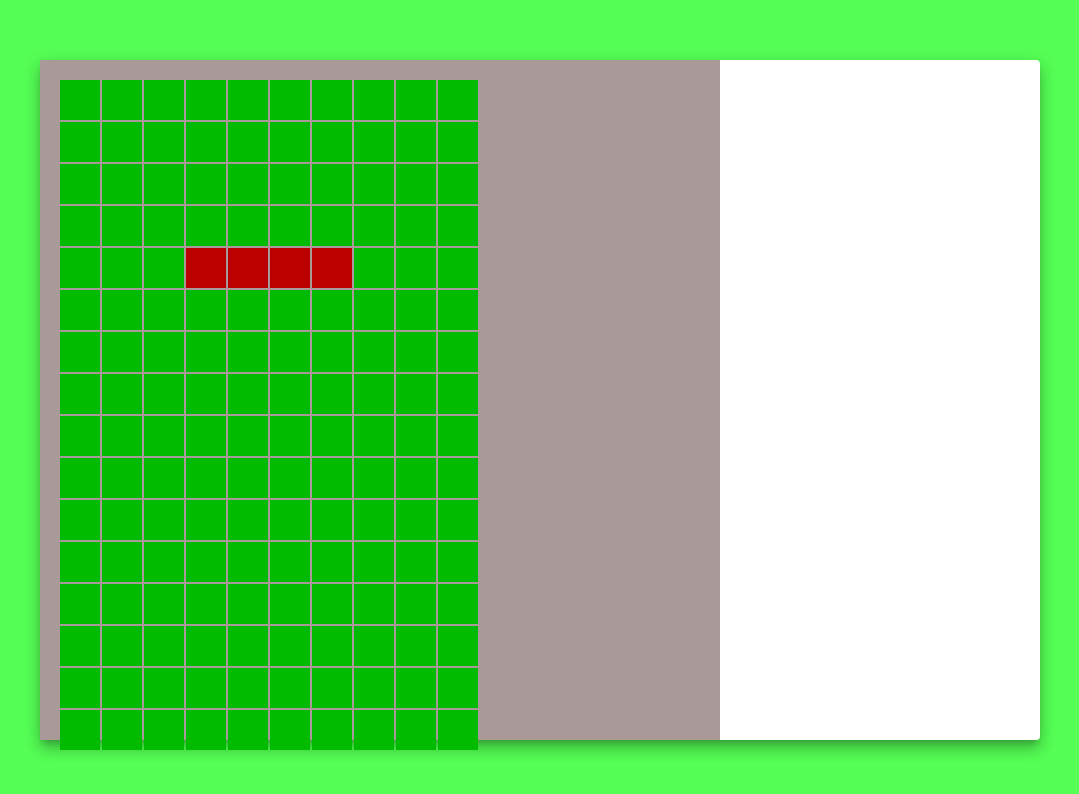
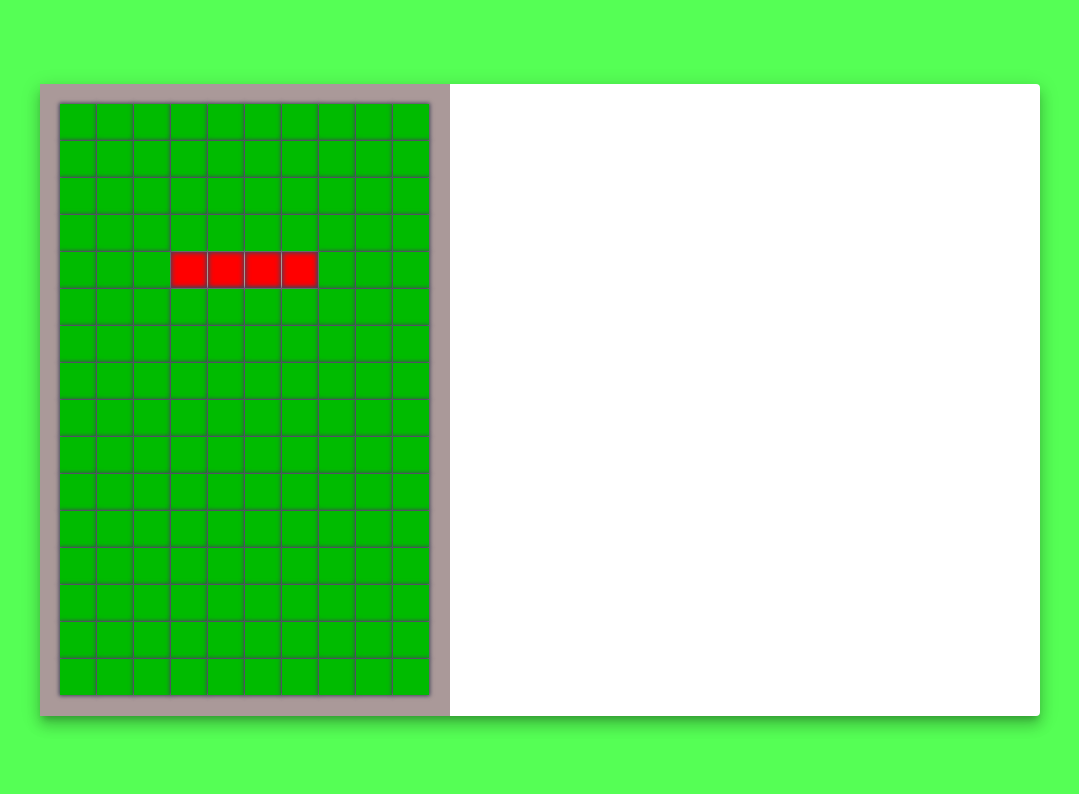
Before and after one commit to DdkM-Git/Tetris-Game, a React (Create React App) app: page / in a window 1280 px wide. Shown: the top 794 px of the page, without its empty margins (100-1179 px from the left). Built offline with nearby package versions, Linux system fonts and the light colour scheme.

Commit message:
stylowanie okna

```diff
--- a/src/App.tsx
+++ b/src/App.tsx
@@ -1,24 +1,27 @@
-import { Box, Paper } from '@mui/material';
-import './App.css';
-import Panel from './Panel';
+import { Box, Paper } from "@mui/material";
+import "./App.css";
+import Panel from "./Panel";
 
 function App() {
   return (
-    <Box sx={{
-      background: "#5f5",
-      width: "100vw",
-      height: "100vh",
-      display: "flex",
-      justifyContent: "center",
-      alignItems: "center"
-    }}>
+    <Box
+      sx={{
+        background: "#5f5",
+        width: "100vw",
+        height: "100vh",
+        display: "flex",
+        justifyContent: "center",
+        alignItems: "center",
+      }}
+    >
       <Paper
         elevation={10}
         sx={{
           width: "1000px",
-          height: "680px",
+          height: "632px",
           display: "flex",
-        }}>
+        }}
+      >
         <Panel />
       </Paper>
     </Box>
--- a/src/Panel/index.tsx
+++ b/src/Panel/index.tsx
@@ -41,22 +41,40 @@ function Panel() {
       <Box sx={{ width: "80%" }}>
         <Box
           sx={{
-            width: "660px",
-            height: "660px",
+            width: "390px",
+            height: "612px",
             background: "#A99",
             display: "grid",
-            gridTemplate: "repeat(20, 40px) / repeat(10, 40px);",
-            rowGap: "2px",
-            columnGap: "2px",
+            gridTemplate: "repeat(20, 36px) / repeat(10, 36px);",
+            rowGap: "1px",
+            columnGap: "1px",
             paddingTop: "20px",
             paddingLeft: "20px",
           }}
         >
           {currentMatrix.flat(Infinity).map((currentValue) => {
             if (currentValue == 1) {
-              return <Box sx={{ background: "#b00" }}></Box>;
+              return (
+                <Box
+                  sx={{
+                    background: "#f00",
+                    webkitBoxShadow: "inset 0px 0px 20px 1px rgba(66, 68, 90, 1)",
+                    mozBoxShadow: "inset 0px 0px 20px 1px rgba(66, 68, 90, 1)",
+                    boxShadow: "inset 0px 0px 5px 1px rgba(66, 68, 90, 1)",
+                  }}
+                ></Box>
+              );
             } else {
-              return <Box sx={{ background: "#0b0" }}></Box>;
+              return (
+                <Box
+                  sx={{
+                    background: "#0b0",
+                    webkitBoxShadow: "inset 0px 0px 20px 1px rgba(66, 68, 90, 1)",
+                    mozBoxShadow: "inset 0px 0px 20px 1px rgba(66, 68, 90, 1)",
+                    boxShadow: "0px 0px 4px 1px rgba(66, 68, 90, 1)",
+                  }}
+                ></Box>
+              );
             }
           })}
         </Box>
```
